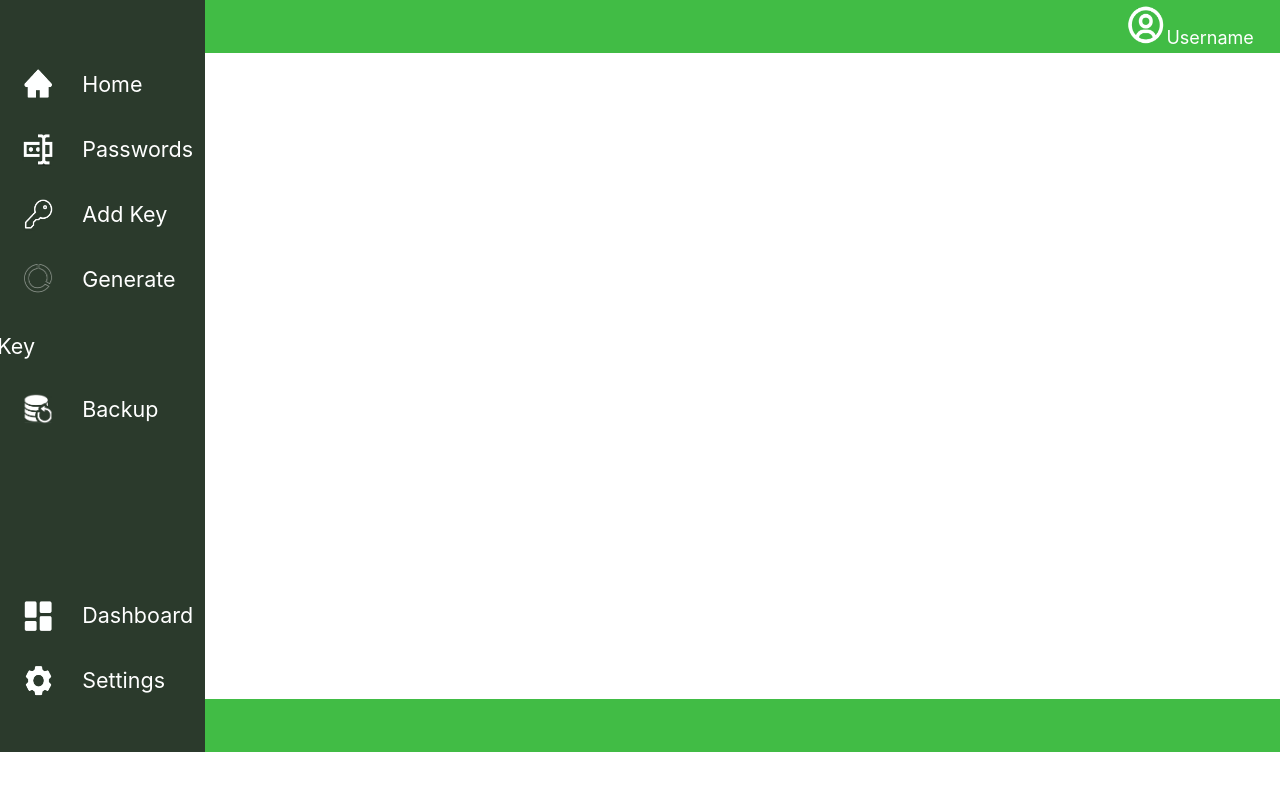
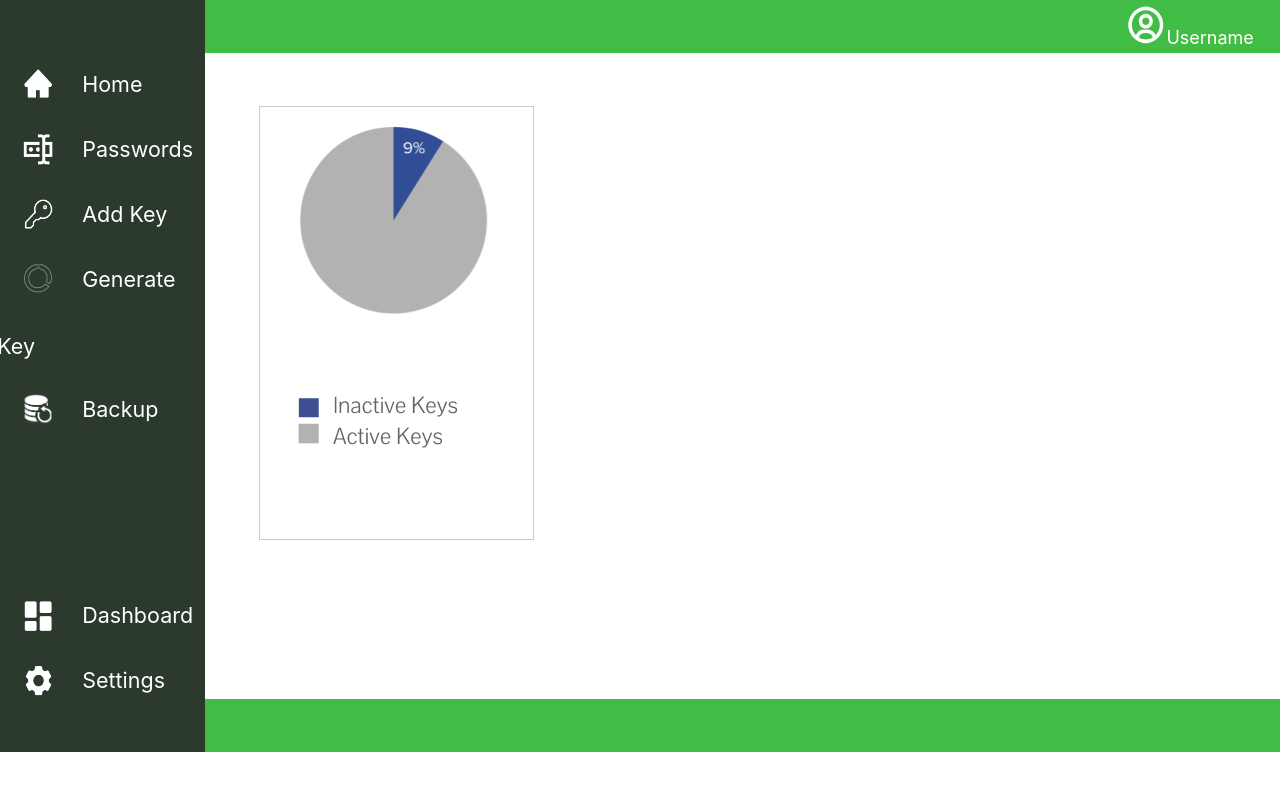
Before and after one commit to kaustav927/PassKey, a Next.js app: page /dashboard in a window 1280 px wide. Shown: the top 790 px of the page. Built offline with nearby package versions, Linux system fonts and the light colour scheme.

Commit message:
updated dashboard piechart

```diff
--- a/pages/dashboard.js
+++ b/pages/dashboard.js
@@ -1,12 +1,27 @@
 import Layout from '../components/layout/Layout';
+import Image from 'next/image';
+import mypic from '../img/dash_piechart.png';
+import styles from "./dashboard.module.css";
+
+    // set the data
+    var data = {
+    header: ["Password Strength", "Passwords"],
+    rows: [
+      ["Strong", 1500],
+      ["Medium", 87000],
+      ["Weak", 175000]
+    ]};
+
 
 const Dashboard = () => {
 
     return(
         <Layout>
-            <h3>Dashboard</h3>
+            <div className={styles.image}><Image src={mypic} alt="Simple pie chart of number of users"/></div>
+
+            <div></div>
+
         </Layout>
-
 
     );
 };
--- /dev/null
+++ b/pages/dashboard.module.css
@@ -0,0 +1,4 @@
+
+.image{
+     margin-left: 20.2%;
+}
```
Also changed, not shown: img/dash_piechart.png (added), 1 other file (tests, documents, lock files or other folders).
